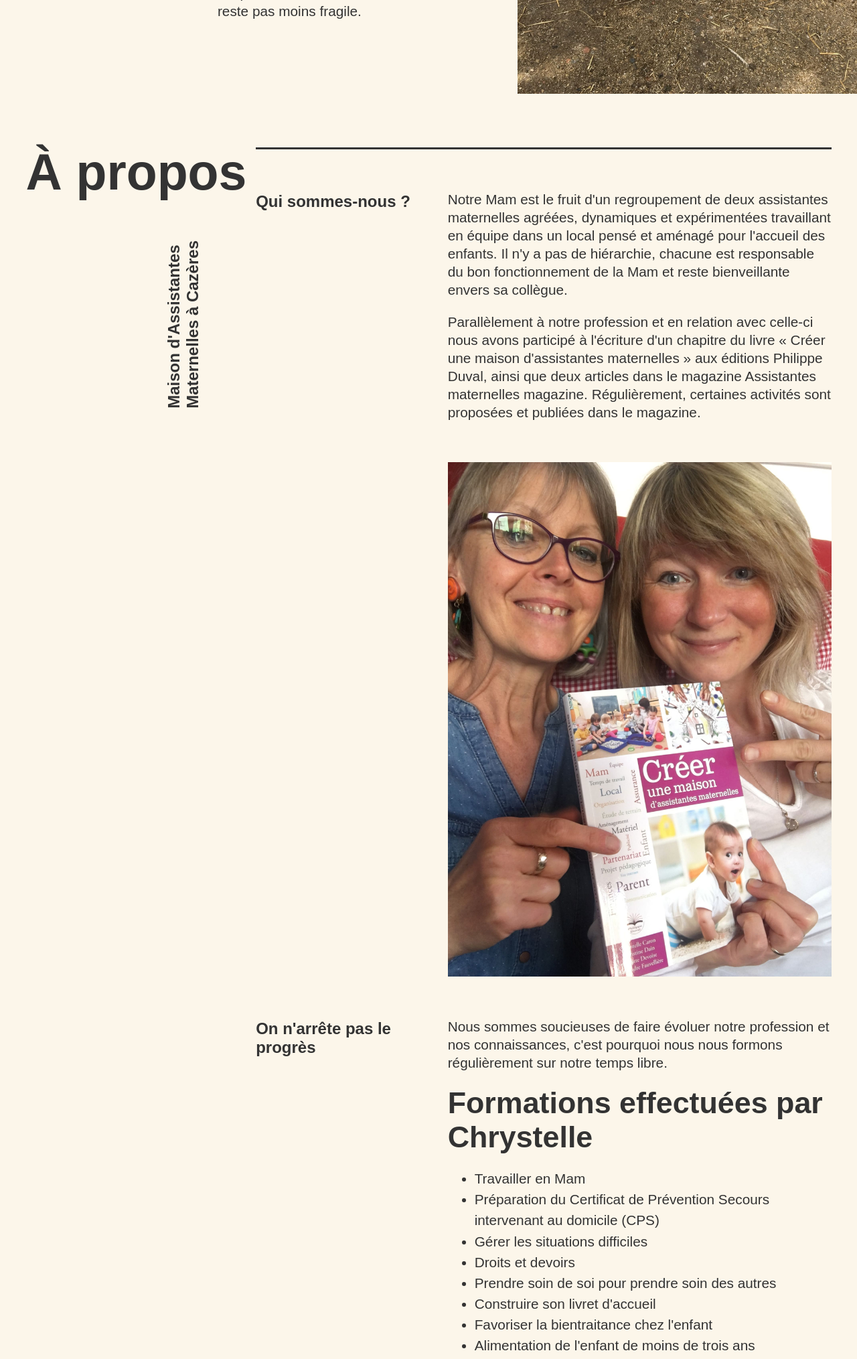
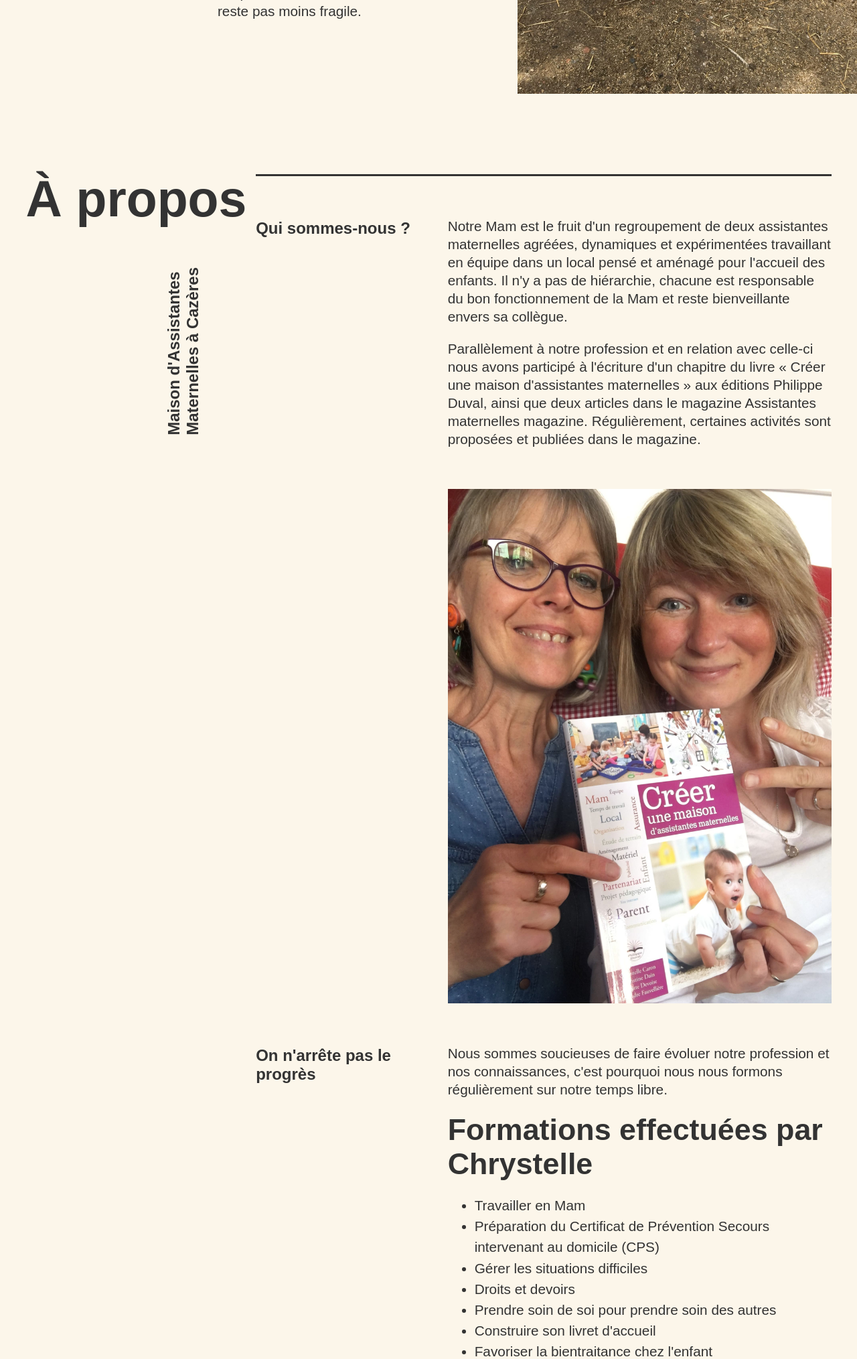
Before and after one commit to nicolasbertolino/les-ptits-coquelicots, a PHP site: page / in a window 1280 px wide. Shown: the part 660-2689 px from the top of the page at 67% size. Run offline with PHP 8.4, Linux system fonts and the light colour scheme; some web fonts are replaced.

Commit message:
Add some margin top to About

```diff
--- a/assets/css/style.css
+++ b/assets/css/style.css
@@ -284,7 +284,7 @@ header div:first-child {
 /* À Propos */
 .about {
   position: relative;
-  margin-top: 10vh;
+  margin-top: 15vh;
   display: grid;
   grid-template-columns: 0.4fr 1fr;
 }
```
